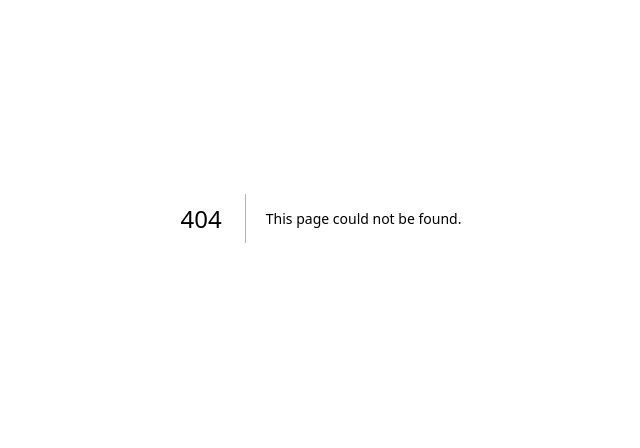
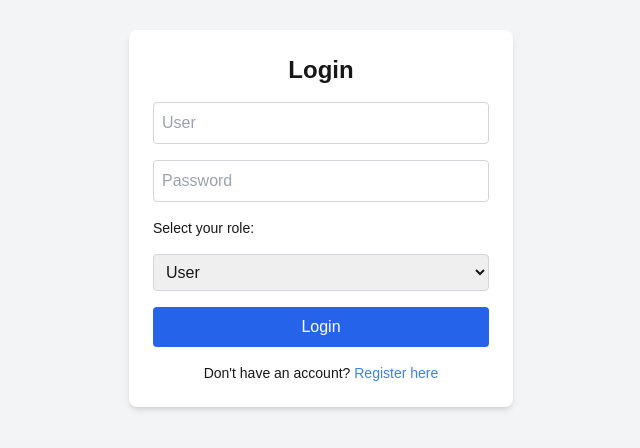
Before and after one commit to cperlovan/buildvercelfront, a Next.js app: page /login in a window 1280 px wide. Before the commit this address had no page. Shown: the part 182-630 px from the top of the page, without its empty margins (319-959 px from the left). Built offline with nearby package versions, Linux system fonts and the light colour scheme.

Commit message:
login register middleware

```diff
--- /dev/null
+++ b/app/login/page.tsx
@@ -0,0 +1,111 @@
+"use client";
+import { useState } from "react";
+import { useRouter } from "next/navigation";
+import Register from "./register";
+
+interface User {
+  username: string;
+  role: string;
+  password?: string;
+  authorized: boolean;
+}
+
+
+export default function Login() {
+  const router = useRouter();
+  const [username, setUsername] = useState("");
+  const [password, setPassword] = useState("");
+  const [role, setRole] = useState("user"); // Selector de rol
+  const [error, setError] = useState("");
+  const [showRegister, setShowRegister] = useState(false);
+
+  const handleSubmit = async (e: React.FormEvent) => {
+    e.preventDefault();
+
+    try {
+      const response = await fetch("http://localhost:3030/auth/login", {
+        method: "POST",
+        headers: { "Content-Type": "application/json" },
+        body: JSON.stringify({ username, password, role }),
+      });
+
+      if (!response.ok) {
+        const errorData = await response.json();
+        setError(errorData.message || "Error al iniciar sesión");
+        return;
+      }
+
+      const data = await response.json() as { user: User; token: string };
+
+      // 📌 Verificar si el usuario está autorizado
+      if (!data.user.authorized) {
+        setError("Tu cuenta está bloqueada. Contacta al administrador.");
+        return;
+      }
+
+      // Si el usuario está autorizado, guardar el token y redirigir
+      document.cookie = `token=${data.token}; Path=/; Secure; SameSite=Strict`;
+      router.push("/home");
+      setUsername("");
+      setPassword("");
+    } catch (error) {
+      setError("Error al iniciar sesión");
+    }
+  };
+
+
+  return (
+    <div className="flex items-center justify-center min-h-screen bg-gray-100">
+      <div className="bg-white p-6 rounded-lg shadow-md w-96">
+        {showRegister ? (
+          <Register setShowRegister={setShowRegister} />
+        ) : (
+          <>
+            <h2 className="text-2xl font-bold mb-4 text-center">Login</h2>
+            {error && <p className="text-red-500 text-sm text-center">{error}</p>}
+            <form onSubmit={handleSubmit} className="flex flex-col space-y-4">
+              <input
+                type="text"
+                placeholder="User"
+                value={username}
+                onChange={(e) => setUsername(e.target.value)}
+                className="border border-gray-300 p-2 rounded"
+              />
+              <input
+                type="password"
+                placeholder="Password"
+                value={password}
+                onChange={(e) => setPassword(e.target.value)}
+                className="border border-gray-300 p-2 rounded"
+              />
+
+              {/* Selector de Role */}
+              <label className="text-sm">Select your role:</label>
+              <select
+                value={role}
+                onChange={(e) => setRole(e.target.value)}
+                className="border border-gray-300 p-2 rounded"
+              >
+                <option value="user">User</option>
+                <option value="admin">Administrator</option>
+              </select>
+
+              <button type="submit" className="bg-blue-600 text-white p-2 rounded hover:bg-blue-700">
+                Login
+              </button>
+            </form>
+            <p className="text-sm text-center mt-4">
+            Don't have an account?{" "}
+              <button
+                onClick={() => setShowRegister(true)}
+                className="text-blue-500 hover:underline"
+              >
+                Register here
+              </button>
+            </p>
+          </>
+        )}
+      </div>
+    </div>
+  );
+}
--- /dev/null
+++ b/app/login/register.tsx
@@ -0,0 +1,96 @@
+"use client";
+import { useState } from "react";
+
+interface RegisterProps {
+  setShowRegister: (show: boolean) => void;
+}
+
+export default function Register({ setShowRegister }: RegisterProps) {
+  const [username, setUsername] = useState("");
+  const [password, setPassword] = useState("");
+  const [confirmPassword, setConfirmPassword] = useState("");
+  const [role, setRole] = useState("user"); // Selector de rol
+  const [error, setError] = useState("");
+
+  const handleRegister = async (e: React.FormEvent) => {
+    e.preventDefault();
+
+    if (password !== confirmPassword) {
+      setError("Las contraseñas no coinciden");
+      return;
+    }
+
+    try {
+      const response = await fetch("http://localhost:3030/auth/register", {
+        method: "POST",
+        headers: { "Content-Type": "application/json" },
+        body: JSON.stringify({ username, password, role }),
+      });
+
+      if (!response.ok) {
+        const errorData = await response.json();
+        setError(errorData.message || "Error al registrarse");
+        return;
+      }
+
+      alert("Registro exitoso. Ahora puedes iniciar sesión.");
+      setShowRegister(false);
+    } catch (error) {
+      setError("Error al registrarse");
+    }
+  };
+
+  return (
+    <div>
+      <h2 className="text-2xl font-bold mb-4 text-center">Registration </h2>
+      {error && <p className="text-red-500 text-sm text-center">{error}</p>}
+      <form onSubmit={handleRegister} className="flex flex-col space-y-4">
+        <input
+          type="text"
+          placeholder="User"
+          value={username}
+          onChange={(e) => setUsername(e.target.value)}
+          className="border border-gray-300 p-2 rounded"
+        />
+        <input
+          type="password"
+          placeholder="Password"
+          value={password}
+          onChange={(e) => setPassword(e.target.value)}
+          className="border border-gray-300 p-2 rounded"
+        />
+        <input
+          type="password"
+          placeholder="Confirm Password"
+          value={confirmPassword}
+          onChange={(e) => setConfirmPassword(e.target.value)}
+          className="border border-gray-300 p-2 rounded"
+        />
+
+        {/* Selector de Role */}
+        <label className="text-sm">Select your role:</label>
+        <select
+          value={role}
+          onChange={(e) => setRole(e.target.value)}
+          className="border border-gray-300 p-2 rounded"
+        >
+          <option value="user">User</option>
+          <option value="admin">Administrator</option>
+        </select>
+
+        <button type="submit" className="bg-green-600 text-white p-2 rounded hover:bg-green-700">
+          Register
+        </button>
+      </form>
+      <p className="text-sm text-center mt-4">
+        Do you already have an account?{" "}
+        <button
+          onClick={() => setShowRegister(false)}
+          className="text-blue-500 hover:underline"
+        >
+          Login here
+        </button>
+      </p>
+    </div>
+  );
+}
--- /dev/null
+++ b/app/unauthorized/page.tsx
@@ -0,0 +1,14 @@
+export default function Unauthorized() {
+    return (
+      <div className="flex flex-col items-center justify-center h-screen text-center bg-gray-200 text-red-900 p-5">
+        <h1 className="text-3xl font-bold">🚫 Access denied</h1>
+        <p className="text-lg mb-5">Restricted permission for authorized users.</p>
+        <a
+          href="/login"
+          className="px-5 py-2 bg-stone-900 text-white rounded-lg hover:bg-stone-700 transition"
+        >
+          🔙 Back to top
+        </a>
+      </div>
+    );
+  }
--- a/package.json
+++ b/package.json
@@ -11,6 +11,7 @@
   "dependencies": {
     "axios": "^1.7.9",
     "bootstrap": "^5.3.3",
+    "jose": "^5.9.6",
     "moment": "^2.30.1",
     "next": "15.1.4",
     "react": "^19.0.0",
```
Also changed, not shown: middleware.ts (added, +58 -0 lines), 1 other file (tests, documents, lock files or other folders).
